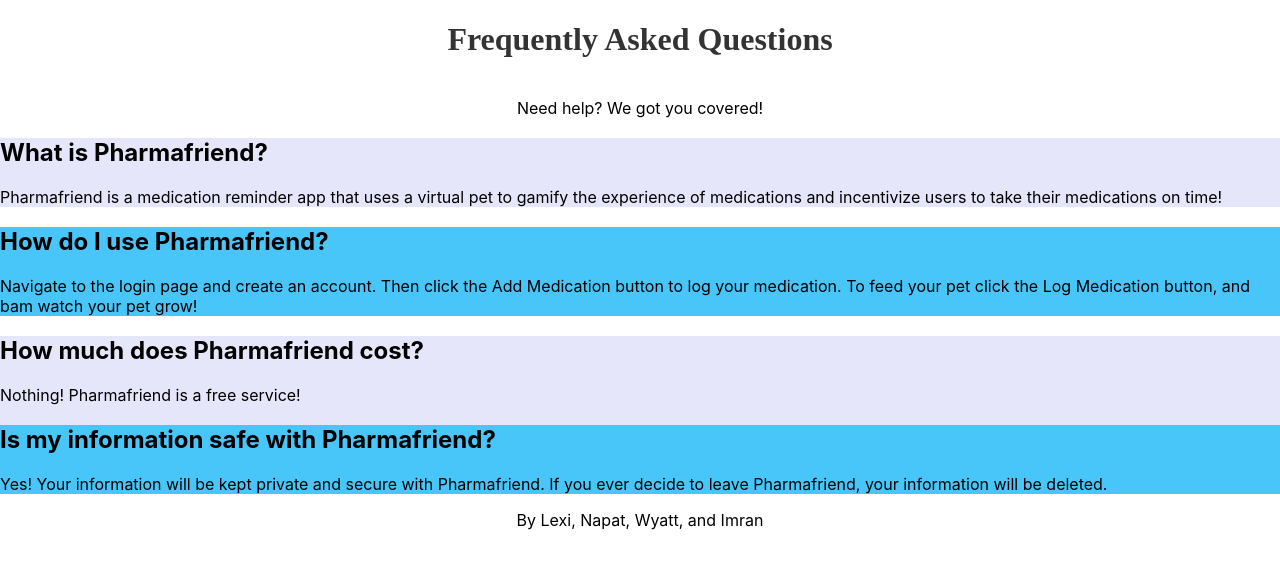
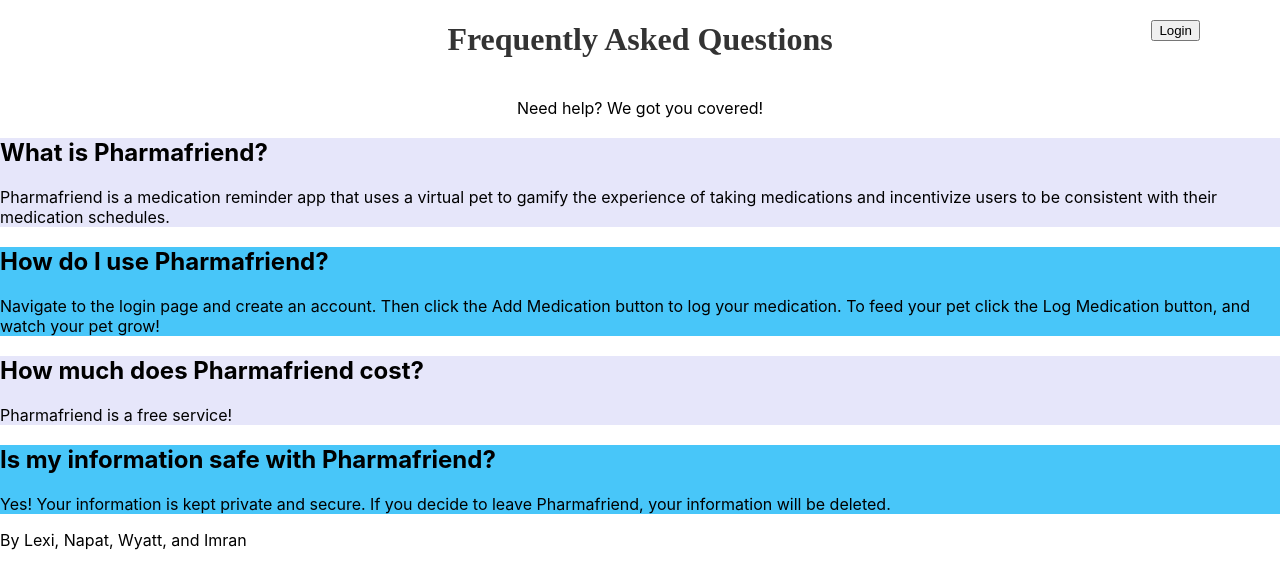
Before and after one commit to lexiszafranski/pharmafriend, a React (Create React App) app in the folder Frontend/: page /faq in a window 1280 px wide. Shown: the top 588 px of the page. Built offline with nearby package versions, Linux system fonts and the light colour scheme; a web font is replaced by a local one.

Commit message:
added login button to faq page

```diff
--- a/Frontend/src/faq.js
+++ b/Frontend/src/faq.js
@@ -1,39 +1,41 @@
-import React from 'react';
-import { Link } from 'react-router-dom';
+import React, { useState } from 'react';
+import { Link, useNavigate } from 'react-router-dom';
 
 const FAQPage = () => {
+  let navigate = useNavigate();
+
+  const handleLogin = () => {
+    navigate('/'); // Navigate to the homepage or the intended route
+  };
+
   return (
     <>
-
       <header className="jumbotron text-center">
+        <button onClick={handleLogin} style={{ position: 'absolute', top: 20, right: 80 }}>Login</button>
         <h1 style={{ textAlign: 'center', fontSize: '2rem', color: '#333', marginBottom: '40px', fontFamily: "'Trykker', serif" }}>Frequently Asked Questions</h1>
-        <p style={{ textAlign: 'center', fonrtSize: '2rem'}}>Need help? We got you covered!</p>
+        <p style={{ textAlign: 'center', fontSize: '1rem' }}>Need help? We got you covered!</p>
       </header>
       <section className="container">
-        <div className="row align-items-start" >
-          {/* FAQ Questions and Answers */}
-          <div className="col-md-12 text-left feature-box questions" style={{backgroundColor: 'lavender'}}>
+        <div className="row align-items-start">
+          <div className="col-md-12 text-left feature-box questions" style={{ backgroundColor: 'lavender' }}>
             <h2>What is Pharmafriend?</h2>
-            <p>Pharmafriend is a medication reminder app that uses a virtual pet to gamify the experience of medications and incentivize users to take their medications on time!</p>
+            <p>Pharmafriend is a medication reminder app that uses a virtual pet to gamify the experience of taking medications and incentivize users to be consistent with their medication schedules.</p>
           </div>
-          <div className="col-md-12 text-left feature-box questions" style={{backgroundColor: '#48C6F9'}}>
+          <div className="col-md-12 text-left feature-box questions" style={{ backgroundColor: '#48C6F9' }}>
             <h2>How do I use Pharmafriend?</h2>
-            <p>Navigate to the login page and create an account. Then click the Add Medication button to log your medication. To feed your pet click the Log Medication button, and bam watch your pet grow!</p>
+            <p>Navigate to the login page and create an account. Then click the Add Medication button to log your medication. To feed your pet click the Log Medication button, and watch your pet grow!</p>
           </div>
-          <div className="col-md-12 text-left feature-box questions" style={{backgroundColor: 'lavender'}}>
+          <div className="col-md-12 text-left feature-box questions" style={{ backgroundColor: 'lavender' }}>
             <h2>How much does Pharmafriend cost?</h2>
-            <p>Nothing! Pharmafriend is a free service!</p>
-            <div className="col-md-12 text-left feature-box questions" style={{backgroundColor: '#48C6F9'}}>
+            <p>Pharmafriend is a free service!</p>
+          </div>
+          <div className="col-md-12 text-left feature-box questions" style={{ backgroundColor: '#48C6F9' }}>
             <h2>Is my information safe with Pharmafriend?</h2>
-            <p>Yes! Your information will be kept private and secure with Pharmafriend. If you ever decide to leave Pharmafriend, your information will be deleted.</p>
+            <p>Yes! Your information is kept private and secure. If you decide to leave Pharmafriend, your information will be deleted.</p>
           </div>
-          </div>
-
-          {/* Repeat for other questions */}
         </div>
       </section>
-
-      <footer className="text-center mt-4" style={{ textAlign: 'center'}}>
+      <footer className="text-center mt-4">
         <p>By Lexi, Napat, Wyatt, and Imran</p>
       </footer>
     </>
```
